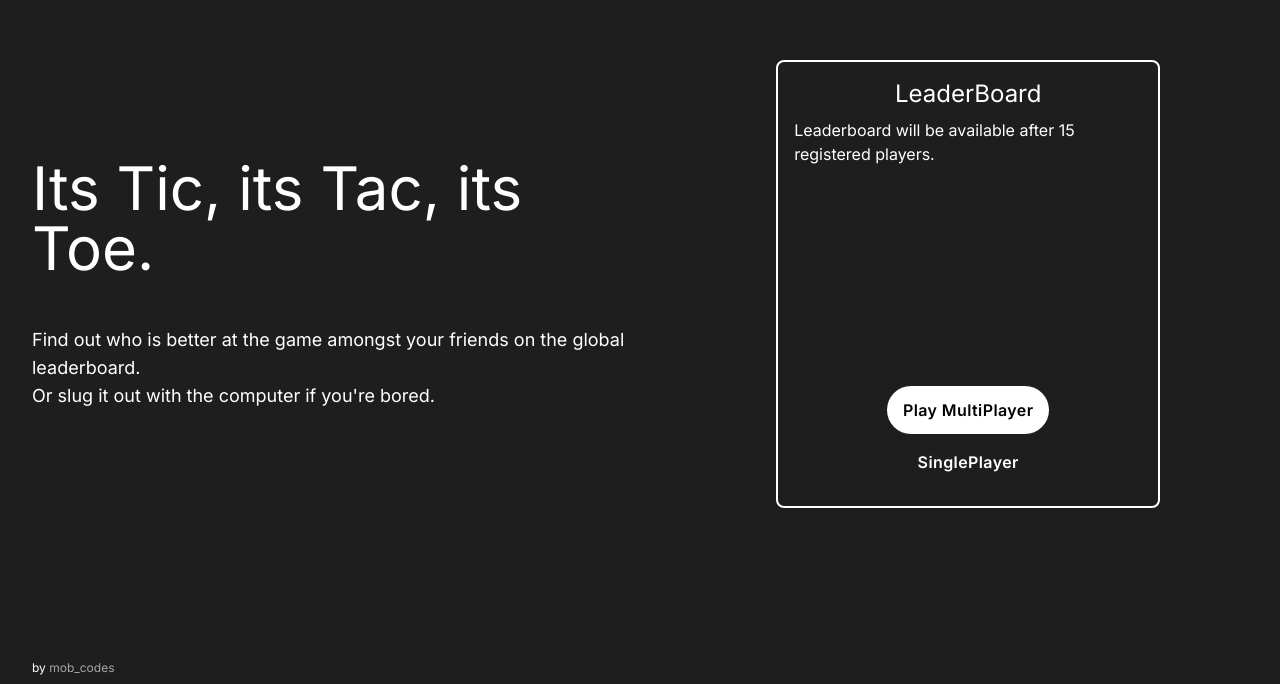
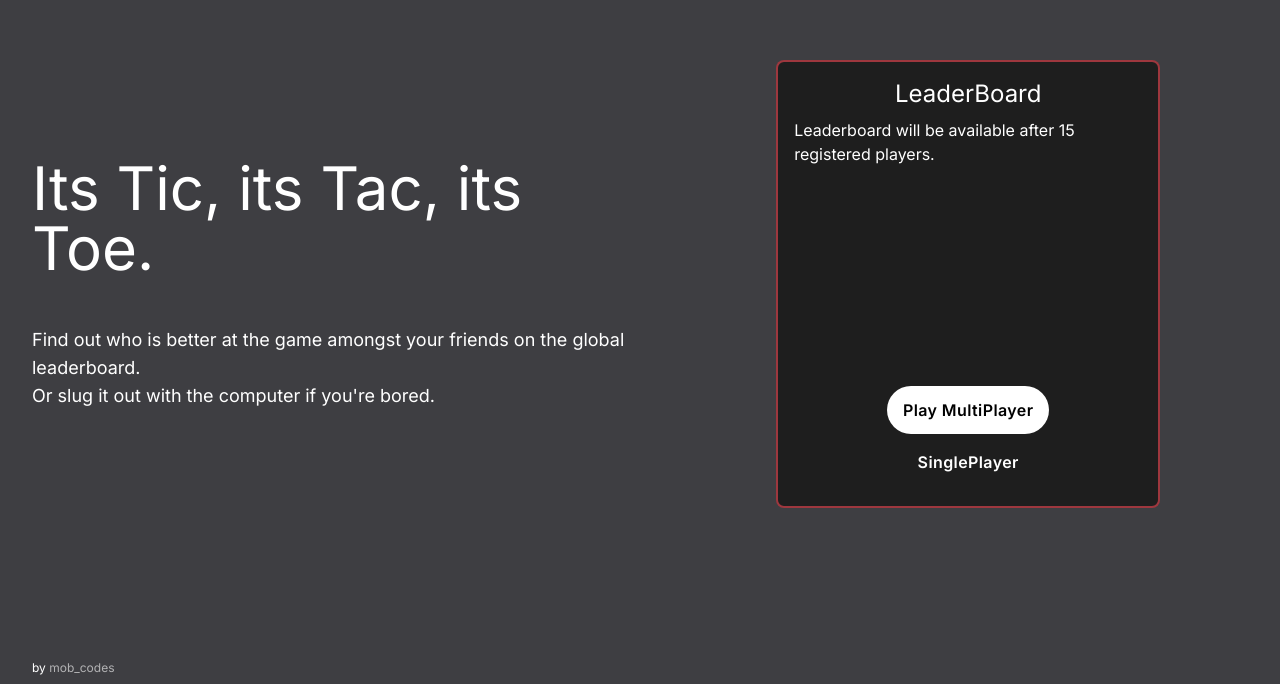
Before and after one commit to moboluwade/tic-tac-toe, a Next.js app: page / in a window 1280 px wide. Shown: the part 116-800 px from the top of the page. Built offline with nearby package versions, Linux system fonts and the light colour scheme.

Commit message:
feat(design): test out color scheme

```diff
--- a/src/app/globals.css
+++ b/src/app/globals.css
@@ -5,6 +5,6 @@
 body{
    margin: 0;
    padding: 0;
-   background: #1E1E1E;
+   background: #3e3e42;
    color: #fff;
 }
--- a/src/app/page.tsx
+++ b/src/app/page.tsx
@@ -14,7 +14,7 @@ export default function Home() {
 
       {/* LeaderBoard and Auth */}
       <section className="h-full w-full flex flex-row justify-center items-center ">
-        <nav className="border-2 border-white md:w-96 w-fit h-[28rem] px-4 rounded-lg flex flex-col justify-start items-center">
+        <nav className="bg-[#1e1e1e] border-2 border-[rgba(243,73,84,0.6)] md:w-96 w-fit h-[28rem] px-4 rounded-lg flex flex-col justify-start items-center">
           <div className=" py-4 flex flex-col items-center h-full justify-around">
             {/* LeaderBoard */}
             <div className="flex flex-col items-center h-full">
```
